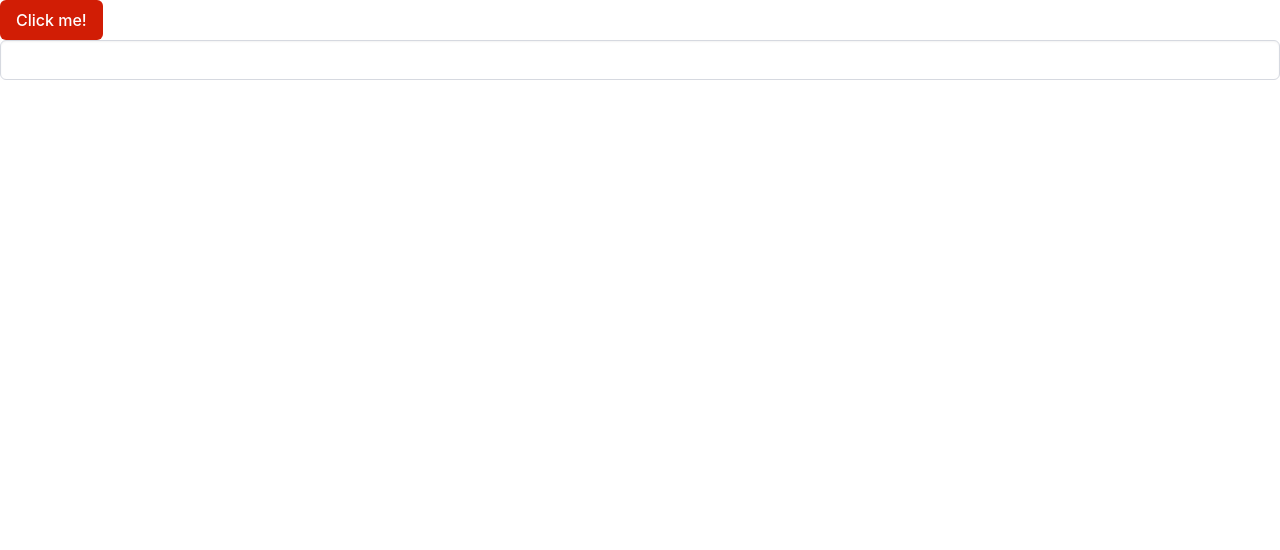
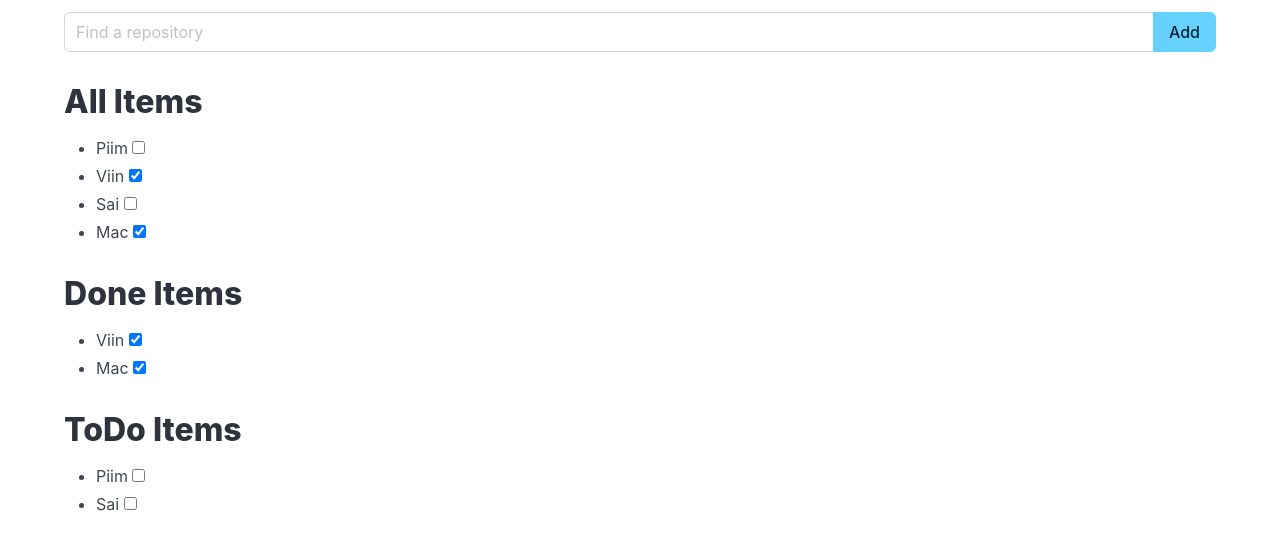
Before and after one commit to ArtjomLugovets/learnfront, a Vue app: page / in a window 1280 px wide. Shown: the top 550 px of the page. Built offline with nearby package versions, Linux system fonts and the light colour scheme.

Commit message:
Repo copied

```diff
--- a/index.html
+++ b/index.html
@@ -1,5 +1,6 @@
 <!DOCTYPE html>
 <html lang="en">
+
 <head>
     <meta charset="UTF-8">
     <meta name="viewport" content="width=device-width, initial-scale=1.0">
@@ -11,4 +12,5 @@
     <div id="app"></div>
     <script type="module" src="./src/index.js"></script>
 </body>
+
 </html>
--- a/src/App.vue
+++ b/src/App.vue
@@ -1,16 +1,42 @@
 <script setup>
-import { ref } from 'vue';
+import { computed, ref } from 'vue';
+import ItemList from './ItemList.vue';
+let i = 0;
+let items = ref([
+  {id:i++, text:'Piim', isDone: false},
+  {id:i++, text:'Viin', isDone: true},
+  {id:i++, text:'Sai', isDone: false},
+  {id:i++, text:'Mac', isDone: true},
+]);
+let newItem = ref('');
 
-    let isPrimary = ref(true)
-    let text = ref('')
+function add(){
+  if(newItem.value.trim() !== '') {
+    items.value.push({id:i++, text: newItem.value.trim(), isDone: false});
+  }
+  newItem.value = '';
+}
+
+let doneItems = computed(() => items.value.filter(item => item.isDone));
+let toDoItems = computed(() => items.value.filter(item => !item.isDone));
 </script>
 
 <template>
-    <button @click="isPrimary = !isPrimary" class="button" :class="{'is-primary': isPrimary, 'is-warning': !isPrimary}">Click me!</button>
-    <input type="text" class="input" v-model="text">
-    <h1>{{text.split('').reverse().join('')}}</h1>
+  <div class="container content mt-3">
+    <div class="field has-addons">
+        <div class="control is-expanded">
+            <input @keydown.enter="add" v-model="newItem" class="input" type="text" placeholder="Find a repository">
+        </div>
+        <div class="control">
+            <button @click="add" class="button is-info">
+                Add
+            </button>
+        </div>
+    </div>
+    <ItemList :items="items" title="All Items"></ItemList>
+    <ItemList :items="doneItems" title="Done Items"></ItemList>
+    <ItemList :items="toDoItems" title="ToDo Items"></ItemList>
+  </div>
 </template>
 
-<style>
-
-</style>
+<style></style>
--- /dev/null
+++ b/src/ItemList.vue
@@ -0,0 +1,13 @@
+<script setup>
+defineProps(['items', 'title']);
+</script>
+
+<template>
+    <h1>{{ title }}</h1>
+    <ul>
+      <li v-for="item in items" :key="item.id">
+        {{ item.text }}
+        <input type="checkbox" v-model="item.isDone">
+      </li>
+    </ul>
+</template>
--- a/src/styles.scss
+++ b/src/styles.scss
@@ -1,3 +1,3 @@
 @use "bulma/sass" with (
-    $primary: #d11d05
+    $primary: coral
 );
--- a/vite.config.js
+++ b/vite.config.js
@@ -1,5 +1,5 @@
 // vite.config.js
-import vue from '@vitejs/plugin-vue'
+import vue from '@vitejs/plugin-vue';
 
 export default {
   plugins: [vue()],
```
